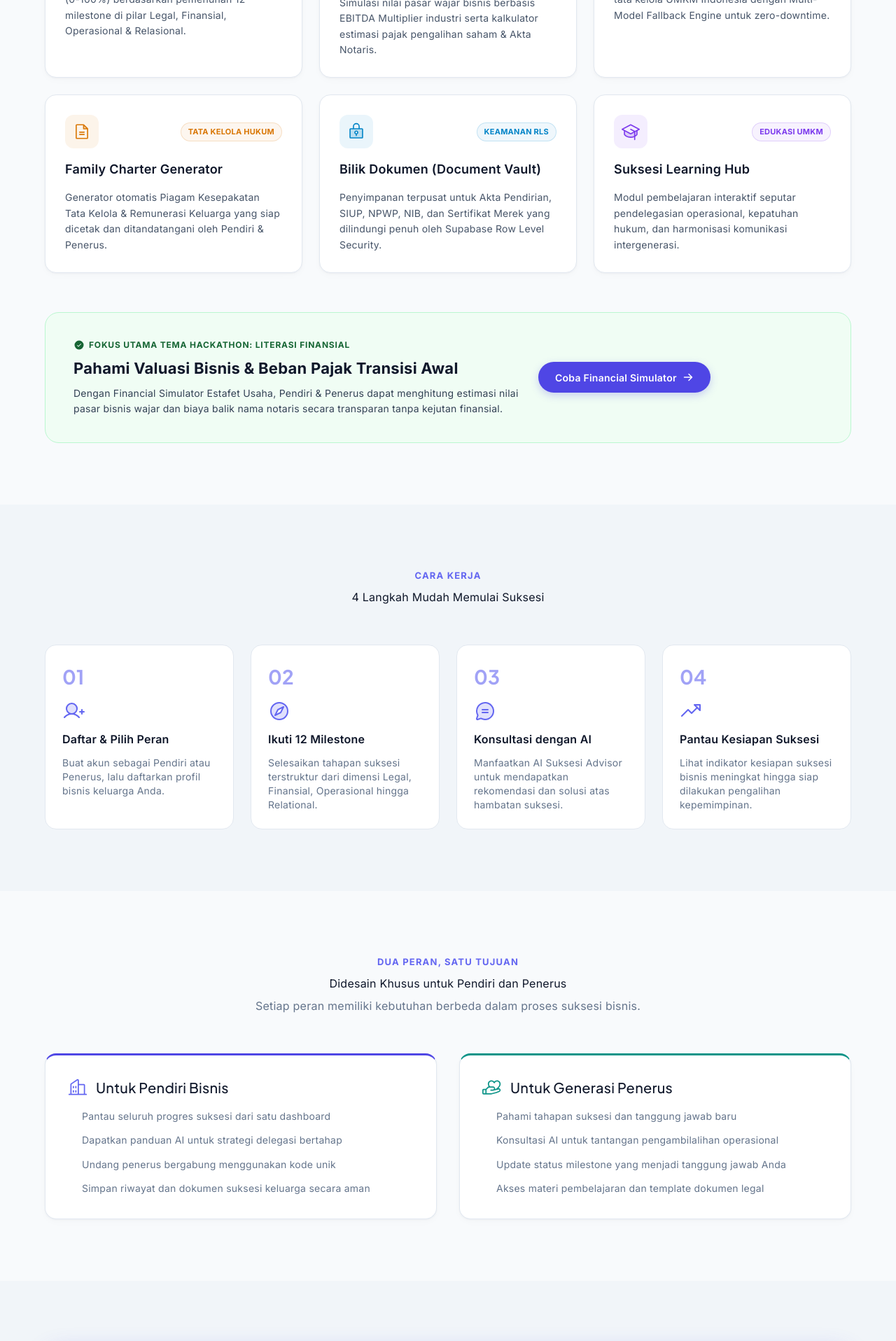
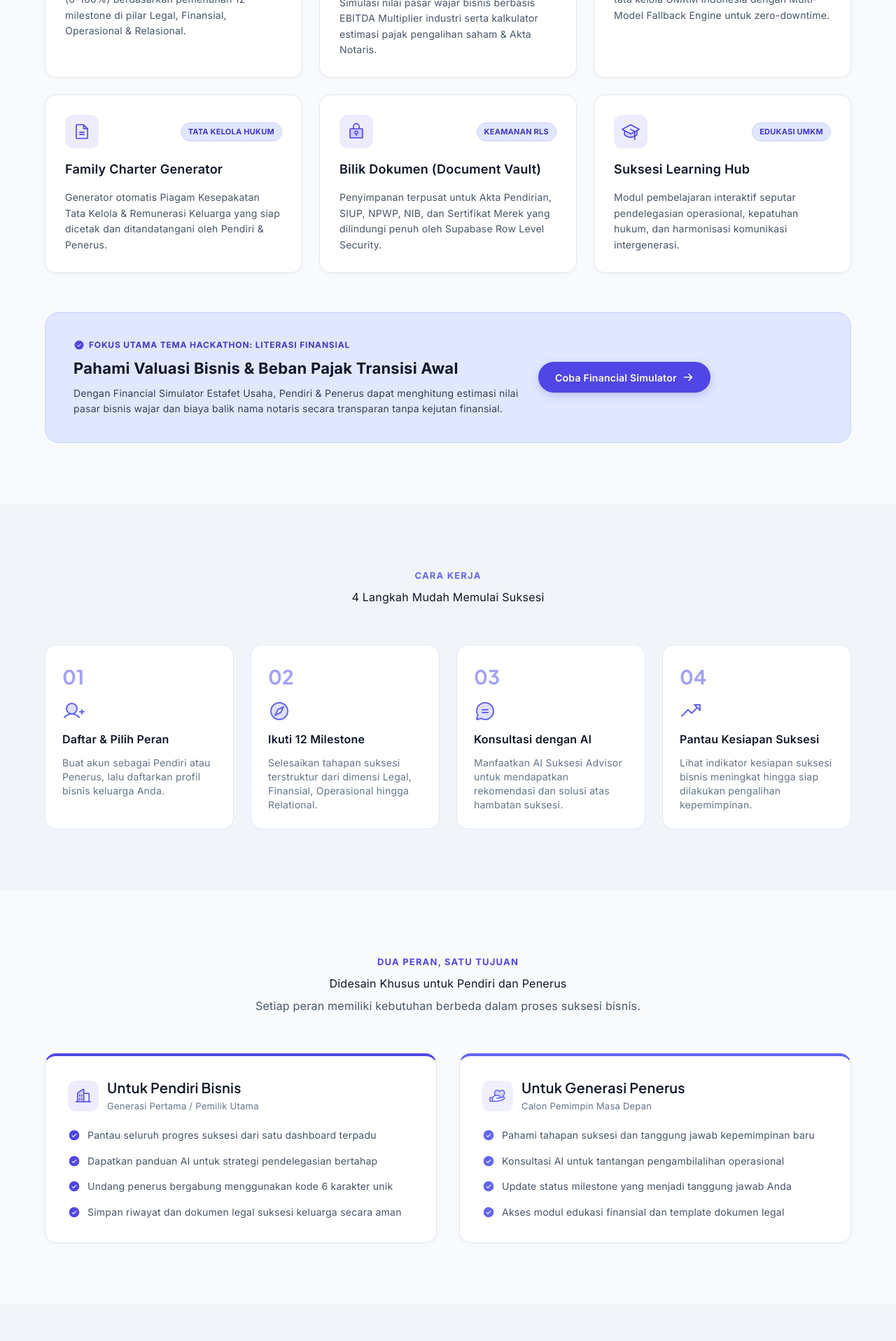
Before and after one commit to DevIssa-It/estafet-usaha, a Next.js app: page / in a window 1280 px wide. Shown: the part 1280-3196 px from the top of the page at 70% size. Built offline with nearby package versions, Linux system fonts and the light colour scheme.

Commit message:
fix(design): harmonize all landing cards, banners, and badges strictly to Revolut Light Indigo palette

```diff
--- a/features/landing/components/FeaturesSection.tsx
+++ b/features/landing/components/FeaturesSection.tsx
@@ -17,76 +17,70 @@ const features = [
     icon: ChartLineUp,
     title: "Readiness Score & 12 Milestones",
     desc: "Perhitungan skor kesiapan suksesi real-time (0-100%) berdasarkan pemenuhan 12 milestone di pilar Legal, Finansial, Operasional & Relasional.",
-    color: "#4f46e5",
     badge: "Dashboard Utama",
   },
   {
     icon: Calculator,
     title: "Financial Simulator & Valuasi Bisnis",
     desc: "Simulasi nilai pasar wajar bisnis berbasis EBITDA Multiplier industri serta kalkulator estimasi pajak pengalihan saham & Akta Notaris.",
-    color: "#059669",
     badge: "Literasi Finansial",
   },
   {
     icon: Brain,
     title: "AI Suksesi Advisor (Gemini AI)",
     desc: "Konsultan AI interaktif 24/7 khusus hukum & tata kelola UMKM Indonesia dengan Multi-Model Fallback Engine untuk zero-downtime.",
-    color: "#6366f1",
     badge: "AI Powered",
   },
   {
     icon: FileText,
     title: "Family Charter Generator",
     desc: "Generator otomatis Piagam Kesepakatan Tata Kelola & Remunerasi Keluarga yang siap dicetak dan ditandatangani oleh Pendiri & Penerus.",
-    color: "#d97706",
     badge: "Tata Kelola Hukum",
   },
   {
     icon: LockKey,
     title: "Bilik Dokumen (Document Vault)",
     desc: "Penyimpanan terpusat untuk Akta Pendirian, SIUP, NPWP, NIB, dan Sertifikat Merek yang dilindungi penuh oleh Supabase Row Level Security.",
-    color: "#0284c7",
     badge: "Keamanan RLS",
   },
   {
     icon: GraduationCap,
     title: "Suksesi Learning Hub",
     desc: "Modul pembelajaran interaktif seputar pendelegasian operasional, kepatuhan hukum, dan harmonisasi komunikasi intergenerasi.",
-    color: "#7c3aed",
     badge: "Edukasi UMKM",
   },
 ];
 
 export function FeaturesSection() {
   return (
-    <section id="fitur" className="section-dark" style={{ padding: "88px 0" }}>
+    <section id="fitur" className="section-dark" style={{ padding: "88px 0", backgroundColor: "#f8fafc" }}>
       <div className="container-content">
         <div className="text-center" style={{ marginBottom: 56 }}>
-          <span style={{ fontSize: 13, fontWeight: 700, textTransform: "uppercase", letterSpacing: 1.2, color: "var(--color-primary-bright)" }}>
+          <span style={{ fontSize: 13, fontWeight: 700, textTransform: "uppercase", letterSpacing: 1.2, color: "#4f46e5" }}>
             6 MODUL FITUR TERINTEGRASI
           </span>
-          <h2 className="heading-xl" style={{ marginTop: 8, color: "var(--color-on-dark)" }}>
+          <h2 className="heading-xl" style={{ marginTop: 8, color: "#0f172a" }}>
             Semua yang Anda Butuhkan untuk Transisi Suksesi
           </h2>
-          <p className="body-md text-mute" style={{ maxWidth: 580, margin: "12px auto 0", color: "var(--color-stone)" }}>
+          <p className="body-md text-mute" style={{ maxWidth: 580, margin: "12px auto 0", color: "#475569" }}>
             Dirancang khusus untuk realitas bisnis keluarga UMKM Indonesia dengan pendekatan terstruktur 4 pilar dan asistensi AI.
           </p>
         </div>
 
-        {/* 6 Feature Modules Grid */}
+        {/* 6 Feature Modules Grid — Harmonized Revolut Light Theme */}
         <div style={{ display: "grid", gridTemplateColumns: "repeat(auto-fit, minmax(320px, 1fr))", gap: 24, marginBottom: 56 }}>
           {features.map((f, index) => {
             const Icon = f.icon;
             return (
-              <div key={index} className="card-dark" style={{ display: "flex", flexDirection: "column", gap: 16, padding: 28, borderRadius: "var(--rounded-lg)", border: "1px solid #e2e8f0", backgroundColor: "#ffffff" }}>
+              <div key={index} className="card-dark" style={{ display: "flex", flexDirection: "column", gap: 16, padding: 28, borderRadius: 16, border: "1px solid #e2e8f0", backgroundColor: "#ffffff", boxShadow: "0 2px 8px rgba(15, 23, 42, 0.03)" }}>
                 <div style={{ display: "flex", alignItems: "center", justifyContent: "space-between" }}>
                   <div style={{
-                    width: 48, height: 48, borderRadius: "var(--rounded-md)",
-                    backgroundColor: `${f.color}15`, display: "flex", alignItems: "center", justifyContent: "center"
+                    width: 48, height: 48, borderRadius: 12,
+                    backgroundColor: "rgba(79, 70, 229, 0.1)", display: "flex", alignItems: "center", justifyContent: "center"
                   }}>
-                    <Icon size={26} color={f.color} weight="duotone" />
+                    <Icon size={26} color="#4f46e5" weight="duotone" />
                   </div>
-                  <span style={{ fontSize: 11, fontWeight: 700, textTransform: "uppercase", padding: "4px 10px", borderRadius: 999, backgroundColor: `${f.color}10`, color: f.color, border: `1px solid ${f.color}30` }}>
+                  <span style={{ fontSize: 11, fontWeight: 700, textTransform: "uppercase", padding: "4px 10px", borderRadius: 999, backgroundColor: "#e0e7ff", color: "#4338ca", border: "1px solid #c7d2fe" }}>
                     {f.badge}
                   </span>
                 </div>
@@ -97,10 +91,10 @@ export function FeaturesSection() {
           })}
         </div>
 
-        {/* Highlight Banner: Literasi Finansial & Valuation */}
+        {/* Highlight Banner: Literasi Finansial — Harmonized Revolut Soft Indigo */}
         <div style={{
-          backgroundColor: "#f0fdf4",
-          border: "1px solid #bbf7d0",
+          backgroundColor: "#e0e7ff",
+          border: "1px solid #c7d2fe",
           borderRadius: 20,
           padding: "36px 40px",
           display: "flex",
@@ -110,8 +104,8 @@ export function FeaturesSection() {
           gap: 24,
         }}>
           <div style={{ maxWidth: 640 }}>
-            <div style={{ display: "inline-flex", alignItems: "center", gap: 6, fontSize: 12, fontWeight: 700, color: "#166534", textTransform: "uppercase", letterSpacing: 0.8, marginBottom: 8 }}>
-              <CheckCircle size={16} color="#166534" weight="fill" /> Fokus Utama Tema Hackathon: Literasi Finansial
+            <div style={{ display: "inline-flex", alignItems: "center", gap: 6, fontSize: 12, fontWeight: 700, color: "#4338ca", textTransform: "uppercase", letterSpacing: 0.8, marginBottom: 8 }}>
+              <CheckCircle size={16} color="#4f46e5" weight="fill" /> Fokus Utama Tema Hackathon: Literasi Finansial
             </div>
             <h3 style={{ fontSize: 22, fontWeight: 700, color: "#0f172a", marginBottom: 8 }}>
               Pahami Valuasi Bisnis & Beban Pajak Transisi Awal
--- a/features/landing/components/RolesSection.tsx
+++ b/features/landing/components/RolesSection.tsx
@@ -1,49 +1,73 @@
 "use client";
 
-import { Buildings, HandHeart } from "@phosphor-icons/react";
+import { Buildings, HandHeart, CheckCircle } from "@phosphor-icons/react";
 
 export function RolesSection() {
   return (
-    <section id="peran" className="section-dark" style={{ padding: "88px 0" }}>
+    <section id="peran" className="section-dark" style={{ padding: "88px 0", backgroundColor: "#f8fafc" }}>
       <div className="container-content">
         <div className="text-center" style={{ marginBottom: 56 }}>
-          <span style={{ fontSize: 13, fontWeight: 700, textTransform: "uppercase", letterSpacing: 1.2, color: "var(--color-primary-bright)" }}>
+          <span style={{ fontSize: 13, fontWeight: 700, textTransform: "uppercase", letterSpacing: 1.2, color: "#4f46e5" }}>
             DUA PERAN, SATU TUJUAN
           </span>
-          <h2 className="heading-xl" style={{ marginTop: 8, color: "var(--color-on-dark)" }}>
+          <h2 className="heading-xl" style={{ marginTop: 8, color: "#0f172a" }}>
             Didesain Khusus untuk Pendiri dan Penerus
           </h2>
-          <p className="body-md" style={{ color: "var(--color-stone)", marginTop: 8 }}>
+          <p className="body-md" style={{ color: "#475569", marginTop: 8 }}>
             Setiap peran memiliki kebutuhan berbeda dalam proses suksesi bisnis.
           </p>
         </div>
 
         <div style={{ display: "grid", gridTemplateColumns: "repeat(auto-fit, minmax(320px, 1fr))", gap: 32 }}>
           {/* Pendiri */}
-          <div className="card-dark" style={{ borderTop: "3px solid var(--color-primary)", padding: 32, borderRadius: "var(--rounded-lg)" }}>
-            <div style={{ display: "flex", alignItems: "center", gap: 12, marginBottom: 16 }}>
-              <Buildings size={28} color="var(--color-primary-bright)" />
-              <h3 className="heading-md" style={{ color: "var(--color-on-dark)", fontSize: 20 }}>Untuk Pendiri Bisnis</h3>
+          <div className="card-dark" style={{ borderTop: "4px solid #4f46e5", padding: 32, borderRadius: 16, borderLeft: "1px solid #e2e8f0", borderRight: "1px solid #e2e8f0", borderBottom: "1px solid #e2e8f0", backgroundColor: "#ffffff", boxShadow: "0 2px 8px rgba(15, 23, 42, 0.03)" }}>
+            <div style={{ display: "flex", alignItems: "center", gap: 12, marginBottom: 20 }}>
+              <div style={{ width: 44, height: 44, borderRadius: 12, backgroundColor: "rgba(79, 70, 229, 0.1)", display: "flex", alignItems: "center", justifyContent: "center" }}>
+                <Buildings size={24} color="#4f46e5" weight="duotone" />
+              </div>
+              <div>
+                <h3 className="heading-md" style={{ color: "#0f172a", fontSize: 20, fontWeight: 600 }}>Untuk Pendiri Bisnis</h3>
+                <span style={{ fontSize: 13, color: "#64748b" }}>Generasi Pertama / Pemilik Utama</span>
+              </div>
             </div>
-            <ul style={{ display: "flex", flexDirection: "column", gap: 12, color: "var(--color-stone)", paddingLeft: 20, fontSize: 14, lineHeight: 1.6 }}>
-              <li>Pantau seluruh progres suksesi dari satu dashboard</li>
-              <li>Dapatkan panduan AI untuk strategi delegasi bertahap</li>
-              <li>Undang penerus bergabung menggunakan kode unik</li>
-              <li>Simpan riwayat dan dokumen suksesi keluarga secara aman</li>
+            <ul style={{ display: "flex", flexDirection: "column", gap: 14, color: "#475569", paddingLeft: 0, listStyle: "none", fontSize: 14, lineHeight: 1.6 }}>
+              {[
+                "Pantau seluruh progres suksesi dari satu dashboard terpadu",
+                "Dapatkan panduan AI untuk strategi pendelegasian bertahap",
+                "Undang penerus bergabung menggunakan kode 6 karakter unik",
+                "Simpan riwayat dan dokumen legal suksesi keluarga secara aman",
+              ].map((text, idx) => (
+                <li key={idx} style={{ display: "flex", alignItems: "flex-start", gap: 10 }}>
+                  <CheckCircle size={18} color="#4f46e5" weight="fill" style={{ flexShrink: 0, marginTop: 2 }} />
+                  <span>{text}</span>
+                </li>
+              ))}
             </ul>
           </div>
 
           {/* Penerus */}
-          <div className="card-dark" style={{ borderTop: "3px solid var(--color-accent-teal)", padding: 32, borderRadius: "var(--rounded-lg)" }}>
-            <div style={{ display: "flex", alignItems: "center", gap: 12, marginBottom: 16 }}>
-              <HandHeart size={28} color="var(--color-accent-teal)" />
-              <h3 className="heading-md" style={{ color: "var(--color-on-dark)", fontSize: 20 }}>Untuk Generasi Penerus</h3>
+          <div className="card-dark" style={{ borderTop: "4px solid #6366f1", padding: 32, borderRadius: 16, borderLeft: "1px solid #e2e8f0", borderRight: "1px solid #e2e8f0", borderBottom: "1px solid #e2e8f0", backgroundColor: "#ffffff", boxShadow: "0 2px 8px rgba(15, 23, 42, 0.03)" }}>
+            <div style={{ display: "flex", alignItems: "center", gap: 12, marginBottom: 20 }}>
+              <div style={{ width: 44, height: 44, borderRadius: 12, backgroundColor: "rgba(99, 102, 241, 0.1)", display: "flex", alignItems: "center", justifyContent: "center" }}>
+                <HandHeart size={24} color="#6366f1" weight="duotone" />
+              </div>
+              <div>
+                <h3 className="heading-md" style={{ color: "#0f172a", fontSize: 20, fontWeight: 600 }}>Untuk Generasi Penerus</h3>
+                <span style={{ fontSize: 13, color: "#64748b" }}>Calon Pemimpin Masa Depan</span>
+              </div>
             </div>
-            <ul style={{ display: "flex", flexDirection: "column", gap: 12, color: "var(--color-stone)", paddingLeft: 20, fontSize: 14, lineHeight: 1.6 }}>
-              <li>Pahami tahapan suksesi dan tanggung jawab baru</li>
-              <li>Konsultasi AI untuk tantangan pengambilalihan operasional</li>
-              <li>Update status milestone yang menjadi tanggung jawab Anda</li>
-              <li>Akses materi pembelajaran dan template dokumen legal</li>
+            <ul style={{ display: "flex", flexDirection: "column", gap: 14, color: "#475569", paddingLeft: 0, listStyle: "none", fontSize: 14, lineHeight: 1.6 }}>
+              {[
+                "Pahami tahapan suksesi dan tanggung jawab kepemimpinan baru",
+                "Konsultasi AI untuk tantangan pengambilalihan operasional",
+                "Update status milestone yang menjadi tanggung jawab Anda",
+                "Akses modul edukasi finansial dan template dokumen legal",
+              ].map((text, idx) => (
+                <li key={idx} style={{ display: "flex", alignItems: "flex-start", gap: 10 }}>
+                  <CheckCircle size={18} color="#6366f1" weight="fill" style={{ flexShrink: 0, marginTop: 2 }} />
+                  <span>{text}</span>
+                </li>
+              ))}
             </ul>
           </div>
         </div>
```
